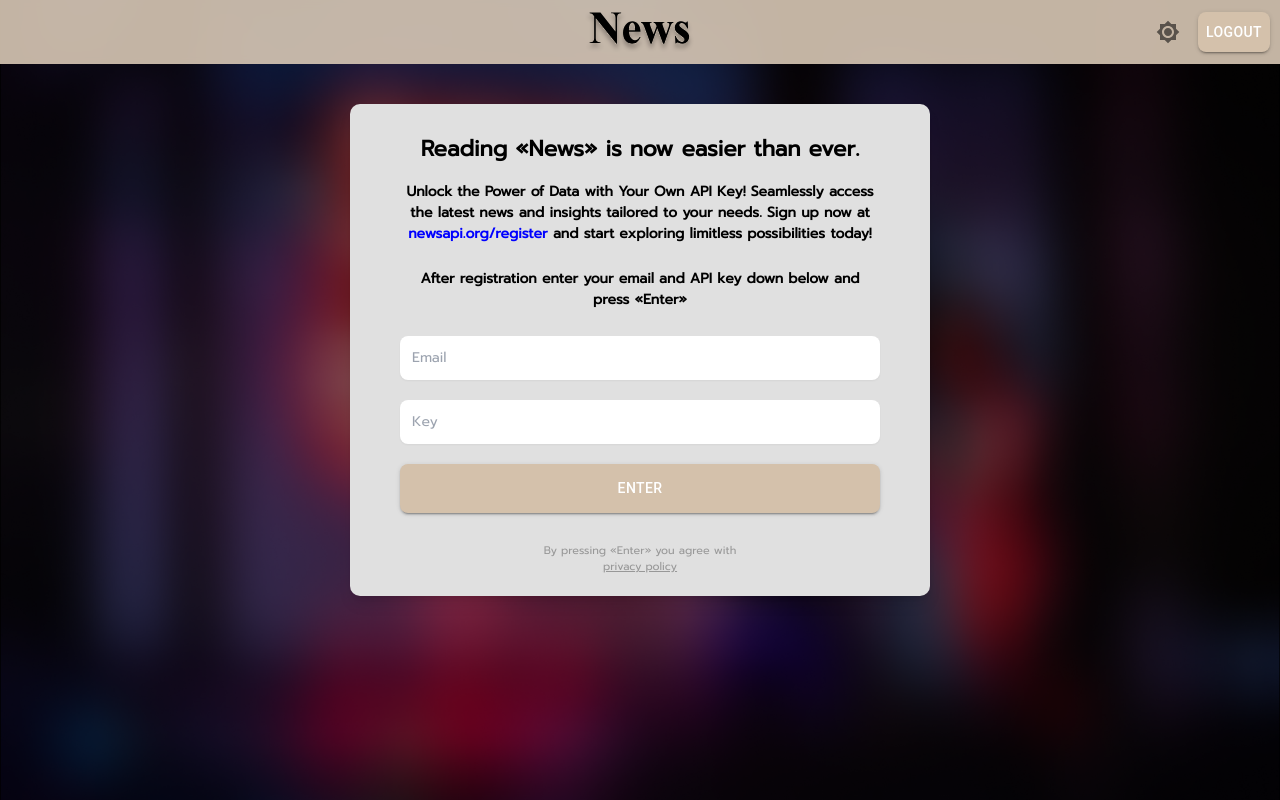
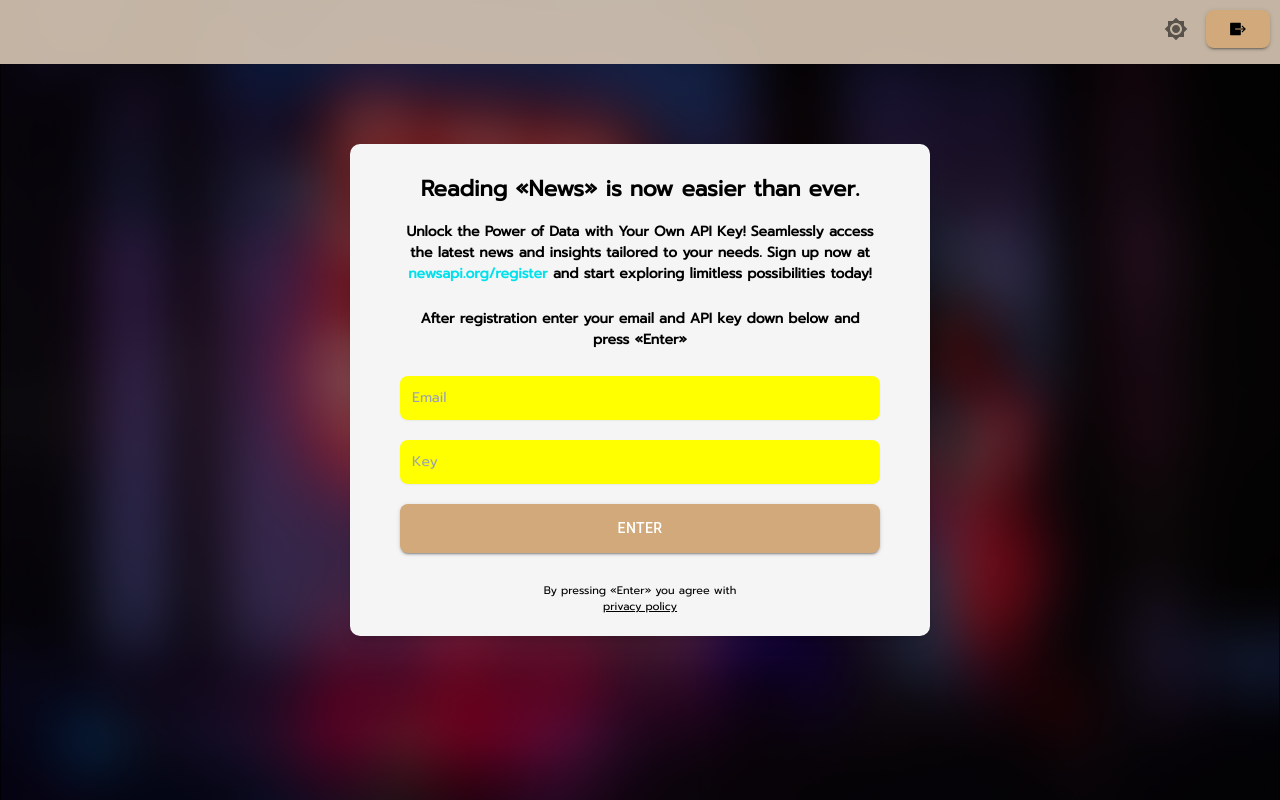
Before and after one commit to SLanberg/News-Task-Erply, a React (Vite) app in the folder frontend/: page / in a window 1280 px wide. Built offline with nearby package versions, Linux system fonts and the light colour scheme; what tailwindcss-animated would draw is missing.

Commit message:
Add 2 different themes

```diff
--- a/frontend/package.json
+++ b/frontend/package.json
@@ -20,6 +20,7 @@
     "react-dom": "^18.2.0",
     "react-redux": "^9.1.2",
     "react-router-dom": "^6.23.1",
+    "react-spinners": "^0.13.8",
     "styled-components": "^6.1.11"
   },
   "devDependencies": {
--- /dev/null
+++ b/frontend/src/components/ui/box/box.tsx
@@ -0,0 +1,60 @@
+import React, { useEffect, useState } from 'react';
+import { useDispatch, useSelector } from 'react-redux';
+import { ClipLoader } from 'react-spinners';
+import { RootState } from '../../../state/store';
+import { setLoading } from '../../../state/images/imageSlice';
+
+interface BoxProps {
+  id: number;
+}
+
+const Box: React.FC<BoxProps> = ({ id }) => {
+  // Retrieve the loading state for the specific image from the Redux store
+  const loading = useSelector((state: RootState) => state.image.loading[id] ?? true);
+
+  // Get the dispatch function from the Redux store
+  const dispatch = useDispatch();
+
+  // Simulate a network delay using useEffect and setTimeout
+  useEffect(() => {
+    // Set loading state to true when component mounts
+    dispatch(setLoading({ id, loading: true }));
+
+    // Simulate a 10-second network delay
+    const timeoutId = setTimeout(() => {
+      // After delay, set the loading state to false
+      dispatch(setLoading({ id, loading: false }));
+    }, 10000000);
+
+    // Clear the timeout if the component unmounts
+    return () => clearTimeout(timeoutId);
+  }, [dispatch, id]);
+
+  return (
+    <div className='box-border bg-skin-boxColor border-1 m-4 rounded-[10px] shadow-lg overflow-hidden'>
+      <div className='h-[250px] relative'>
+        {loading && (
+          <div className='absolute inset-0 flex items-center justify-center bg-skin-boxColor'>
+            <ClipLoader />
+          </div>
+        )}
+        <img
+          src='https://docs.flutter.dev/assets/images/dash/dash-fainting.gif'
+          alt='Description of the image'
+          className={`h-full w-full object-cover ${loading ? 'hidden' : 'block'}`}
+        />
+      </div>
+      <div className='flex'>
+        <p className='m-2 text-skin-highlight'>NEWS</p>
+      </div>
+      <div className='flex h-[125px] text-skin-primary'>
+        <p className='m-2'>Dash fainted</p>
+      </div>
+      <div className='mt-auto'>
+        <p className='m-2 text-[12px] text-[#ACACAC] font-light'>2 days ago</p>
+      </div>
+    </div>
+  );
+};
+
+export default Box;
--- a/frontend/src/components/ui/buttons/CustomButton.tsx
+++ b/frontend/src/components/ui/buttons/CustomButton.tsx
@@ -24,17 +24,19 @@ const CustomButton: React.FC<CustomButtonProps> = ({
       variant={variant}
       onClick={onClick}
       sx={{
-        display: 'block',
+        display: 'flex', // Use Flexbox
+        justifyContent: 'center', // Center horizontally
+        alignItems: 'center', // Center vertically
         borderRadius: '8px',
         padding: padding,
-        fontSize: '14px', // 14px which is text-sm
+        fontSize: '14px',
         color: 'white',
-        backgroundColor: '#D4C1AB',
+        backgroundColor: 'var(--button-color)',
         outline: 'none',
         margin: margin,
-        ...sx, // Merge custom styles
+        ...sx,
         '&:hover': {
-          backgroundColor: '#D2AA7C',
+          backgroundColor: 'var(--button-hover-color)',
         },
       }}
     >
--- a/frontend/src/components/ui/navbar/Navbar.tsx
+++ b/frontend/src/components/ui/navbar/Navbar.tsx
@@ -1,4 +1,3 @@
-import logo from '/images/icons/logo.svg';
 import useTheme from '../../../hooks/useTheme';
 import IconButton from '@mui/material/IconButton/IconButton';
 import Brightness4Icon from '@mui/icons-material/Brightness4';
@@ -11,25 +10,21 @@ const Navbar = () => {
   return (
     <div className={'sticky top-0 z-50 text-skin-primary'}>
       {/* Navigation Bar */}
-      <nav className='bg-skin-primary bg-opacity-90 backdrop-blur-sm'>
-        <div className='mx-auto max-w-7xl'>
-          <div className='h-16 grid grid-cols-3'>
-            {/* Empty div to center logo */}
-            <div />
-
-            <div className='justify-center items-center flex'>
-              <img src={logo} alt='Logo' />
-            </div>
+      <nav className='bg-skin-navbar bg-opacity-90 backdrop-blur-sm'>
+        <div className='mx-auto max-w-9xl'>
+          <div className='h-16'>
 
             <div className='justify-end items-center flex'>
               <IconButton onClick={handleThemeSwitch}>
                 {theme === 'dark-theme' ? (
-                  <Brightness4Icon />
+                  <Brightness4Icon className='text-skin-highlight' />
                 ) : (
                   <Brightness7Icon />
                 )}
               </IconButton>
-              <CustomButton padding='8px'>Logout</CustomButton>
+                <CustomButton padding='10px'>
+                  <svg xmlns="http://www.w3.org/2000/svg" width="18" height="18" viewBox="0 0 512 512"><title>ionicons-v5-i</title><path d="M335.69,272h-161V240h161V92a12,12,0,0,0-12-12h-280a12,12,0,0,0-12,12V420a12,12,0,0,0,12,12h280a12,12,0,0,0,12-12Z"/><polygon points="419.06 272 355.06 336 377.69 358.63 480.31 256 377.69 153.37 355.06 176 419.06 240 335.69 240 335.69 272 419.06 272"/></svg>
+                </CustomButton>
             </div>
           </div>
         </div>
--- a/frontend/src/main.tsx
+++ b/frontend/src/main.tsx
@@ -1,7 +1,7 @@
 import React from 'react';
 import ReactDOM from 'react-dom/client';
 import App from './App.tsx';
-import { store } from "./state/store.ts";
+import store from "./state/store.ts";
 
 import { Provider } from 'react-redux';
 
--- a/frontend/src/pages/protected/NewsPage.tsx
+++ b/frontend/src/pages/protected/NewsPage.tsx
@@ -1,45 +1,21 @@
+// NewsPage.tsx
 import Navbar from '../../components/ui/navbar/Navbar';
-
-function Box() {
-  return (
-    <div className='box-border bg-white border-1 m-4 rounded-[15px] shadow-lg overflow-hidden'>
-      <div className='h-[250px]'>
-        <img
-          src='https://docs.flutter.dev/assets/images/dash/dash-fainting.gif'
-          alt='Description of the image'
-          className='h-full w-full object-cover'
-        />
-      </div>
-      <div className='flex'>
-        <p className='m-2 text-[#B18C60]'>NEWS</p>
-      </div>
-      <div className='flex h-[125px]'>
-        <p className='m-2'>Dash fainted</p>
-      </div>
-      <div className='mt-auto'>
-        <p className='m-2 text-[12px] text-[#ACACAC] font-light'>2 days ago</p>
-      </div>
-    </div>
-  );
-}
+import Box from '../../components/ui/box/box';
 
 const NewsPage = () => {
-  const numBoxes = 6;
-
-  // Array to hold the boxes
-  const boxes = [];
-
-  // Loop to push Box component into the array
-  for (let i = 0; i < numBoxes; i++) {
-    boxes.push(<Box key={i} />);
-  }
+  const numBoxes = 12;
 
   return (
     <>
       <Navbar />
+
       <div className='flex justify-center'>
-        <div className='max-w-7xl grid grid-cols-1 md:grid-cols-2 lg:grid-cols-3 gap-6'>
-          {boxes}
+        <div className='bg-skin-boxBackgroundSection w-full max-w-[1700px] mt-5 rounded-t-[12px] min-h-screen'>
+          <div className='grid max-w-8xl sm:grid-cols-1 lg:grid-cols-2 xl:grid-cols-3 2xl:grid-cols-5'>
+            {Array.from({ length: numBoxes }).map((_, index) => (
+              <Box key={index} id={index} />
+            ))}
+          </div>
         </div>
       </div>
     </>
--- a/frontend/src/pages/unprotected/LoginPage.tsx
+++ b/frontend/src/pages/unprotected/LoginPage.tsx
@@ -22,25 +22,25 @@ const HomePage = () => {
   return (
     <div id={`${homePageStyles.background}`}>
       <Navbar />
-      <div className={'mx-auto max-w-7xl flex justify-center'}>
-        <div className='box-border bg-[#E0E0E0] w-[580px] border-1 m-10 rounded-[10px] shadow-lg flex overflow-hidden'>
+      <div className={'mx-auto max-w-7xl flex justify-center text-skin-primary'}>
+        <div className='box-border bg-skin-infoBox w-[580px] border-1 mt-20 rounded-[10px] shadow-lg flex overflow-hidden'>
           <div className='box-border mt-5 mx-10 flex flex-col'>
-            <h1 className='text-center text-[22px] m-2 font-bold'>
+            <h1 className='text-center text-[22px] m-2 font-bold '>
               Reading «News» is now easier than ever.
             </h1>
 
             <p className='text-center m-2 font-bold text-[14px]'>
               Unlock the Power of Data with Your Own API Key! Seamlessly access
               the latest news and insights tailored to your needs. Sign up now
-              at{' '}
+              at {''}
               <a
                 href='https://newsapi.org/register'
                 target='_blank'
-                className='text-[#0000FF]'
+                className='text-[#00e1ed]'
               >
-                newsapi.org/register{' '}
+                newsapi.org/register
               </a>
-              and start exploring limitless possibilities today!
+              {''} and start exploring limitless possibilities today!
             </p>
             <p className='text-center m-4 font-bold text-[14px]'>
               After registration enter your email and API key down below and
@@ -48,16 +48,18 @@ const HomePage = () => {
             </p>
 
             <CustomInput
+            className='bg-skin-input'
               placeholder='Email'
               onChange={(e) => setEmail(e.target.value)}
             ></CustomInput>
             <CustomInput
+            className='bg-skin-input'
               placeholder='Key'
               onChange={(e) => setKey(e.target.value)}
             ></CustomInput>
             <CustomButton onClick={handleSubmit}>Enter</CustomButton>
 
-            <p className='text-center text-[11px] m-5 text-[#989898]'>
+            <p className='text-center text-[11px] m-5'>
               By pressing «Enter» you agree with <br /> <u>privacy policy</u>
             </p>
           </div>
--- /dev/null
+++ b/frontend/src/state/images/imageSlice.ts
@@ -0,0 +1,23 @@
+import { createSlice, PayloadAction } from '@reduxjs/toolkit';
+
+interface ImageState {
+  loading: Record<number, boolean>;
+}
+
+const initialState: ImageState = {
+  loading: {},
+};
+
+const imageSlice = createSlice({
+  name: 'image',
+  initialState,
+  reducers: {
+    setLoading: (state, action: PayloadAction<{ id: number; loading: boolean }>) => {
+      const { id, loading } = action.payload;
+      state.loading[id] = loading;
+    },
+  },
+});
+
+export const { setLoading } = imageSlice.actions;
+export default imageSlice.reducer;
--- a/frontend/src/state/store.ts
+++ b/frontend/src/state/store.ts
@@ -1,11 +1,13 @@
-import { configureStore } from "@reduxjs/toolkit";
-import counterReducer from "./counter/counterSlice";
+import { configureStore } from '@reduxjs/toolkit';
+import imageReducer from './images/imageSlice';
 
-export const store = configureStore({
+const store = configureStore({
   reducer: {
-    counter: counterReducer,
+    image: imageReducer,
   },
 });
 
 export type RootState = ReturnType<typeof store.getState>;
 export type AppDispatch = typeof store.dispatch;
+
+export default store;
--- a/frontend/src/styles/colors.scss
+++ b/frontend/src/styles/colors.scss
@@ -1,30 +1,37 @@
 @layer base {
   :root {
-    --color-text-primary: 111 114 185;
+    --color-text-primary: 0 0 0;
+    --color-text-highlight: 33 34 54;
 
-    //--color-primary-50: 32 32 78;
-    //--color-primary-100: 32 32 78;
-    --color-primary-200: 32 32 78;
-    --color-primary-300: 0 0 0;
-    --color-primary-400: 0 0 0;
-    --color-primary-500: 0 0 0;
-    --color-primary-600: 0 0 0;
-    --color-primary-700: 0 0 0;
-    --color-primary-800: 32 32 78;
-    --color-primary-900: 0 0 95;
+    --navbar-color: 32 32 78;
+    --background-color: 0 0 95;
+
+    --box-color: 0 0 100;
+    --box-background-section-color: 0 0 97;
+    --info-box-color: 0 0 96;
+
+    --input-color: 255 255 255;
+
+    // Since MUI works different
+    --button-color: hsl(32 49 65);
+    --button-hover-color: hsl(33 34 54);
   }
   .dark-theme {
-    --color-text-primary: 111 114 185;
+    --color-text-primary: 0 0 100;
+    --color-text-highlight: 115 74 61;
 
-    --color-primary-50: 236 78 86;
-    --color-primary-100: 236 81 79;
-    --color-primary-200: 236 80 64;
-    --color-primary-300: 236 81 67;
-    --color-primary-400: 236 80 63;
-    --color-primary-500: 236 81 66;
-    --color-primary-600: 236 63 60;
-    --color-primary-700: 236 42 50;
-    --color-primary-800: 236 30 24;
-    --color-primary-900: 236 30 17;
+    --navbar-color: 255 13 6;
+    --background-color: 257 11 12;
+
+
+    --box-color: 257 11 12;
+    --box-background-section-color: 255 13 6;
+    --info-box-color: 257 11 12;
+
+    --input-color: 0 0 0;
+
+    // Since MUI works different
+    --button-color: hsl(115 93 43);
+    --button-hover-color: hsl(115 100 38);
   }
 }
--- a/frontend/src/styles/custom_style.scss
+++ b/frontend/src/styles/custom_style.scss
@@ -4,7 +4,7 @@
 
 html {
   overflow: scroll;
-  background: hsl(var(--color-primary-900));
+  background: hsl(var(--background-color));
 }
 
 ::-webkit-scrollbar {
--- a/frontend/tailwind.config.js
+++ b/frontend/tailwind.config.js
@@ -2,16 +2,32 @@
 export default {
   content: ['./index.html', './src/**/*.{js,ts,jsx,tsx}'],
   theme: {
+    screens: {
+      'xs': '320px',  // Extra small devices (phones)
+      'sm': '640px',  // Small devices (tablets)
+      'md': '768px',  // Medium devices (small laptops)
+      'lg': '1024px', // Large devices (desktops)
+      'xl': '1280px', // Extra large devices (large desktops)
+      '2xl': '1536px', // Add 2xl breakpoint
+      '3xl': '1920px', // Add 3xl breakpoint
+    },
+
     extend: {
       textColor: {
         skin: {
           primary: 'hsl(var(--color-text-primary))',
+          highlight: 'hsl(var(--color-text-highlight))',
         },
       },
       backgroundColor: {
         skin: {
-          primary: 'hsl(var(--color-primary-800) / <alpha-value>)',
-          secondary: 'hsl(var(--color-primary-900) / <alpha-value>)',
+          navbar: 'hsl(var(--navbar-color) / <alpha-value>)',
+          background: 'hsl(var(--background-color) / <alpha-value>)',
+          boxColor: 'hsl(var(--box-color) / <alpha-value>)',
+          boxBackgroundSection: 'hsl(var(--box-background-section-color) / <alpha-value>)',
+          infoBox: 'hsl(var(--info-box-color) / <alpha-value>)',
+
+          input: 'hsl(var(--input-color) / <alpha-value>)',
         },
       },
     },
```
Also changed, not shown: frontend/public/images/icons/logo.svg (deleted), 1 other file (tests, documents, lock files or other folders).
